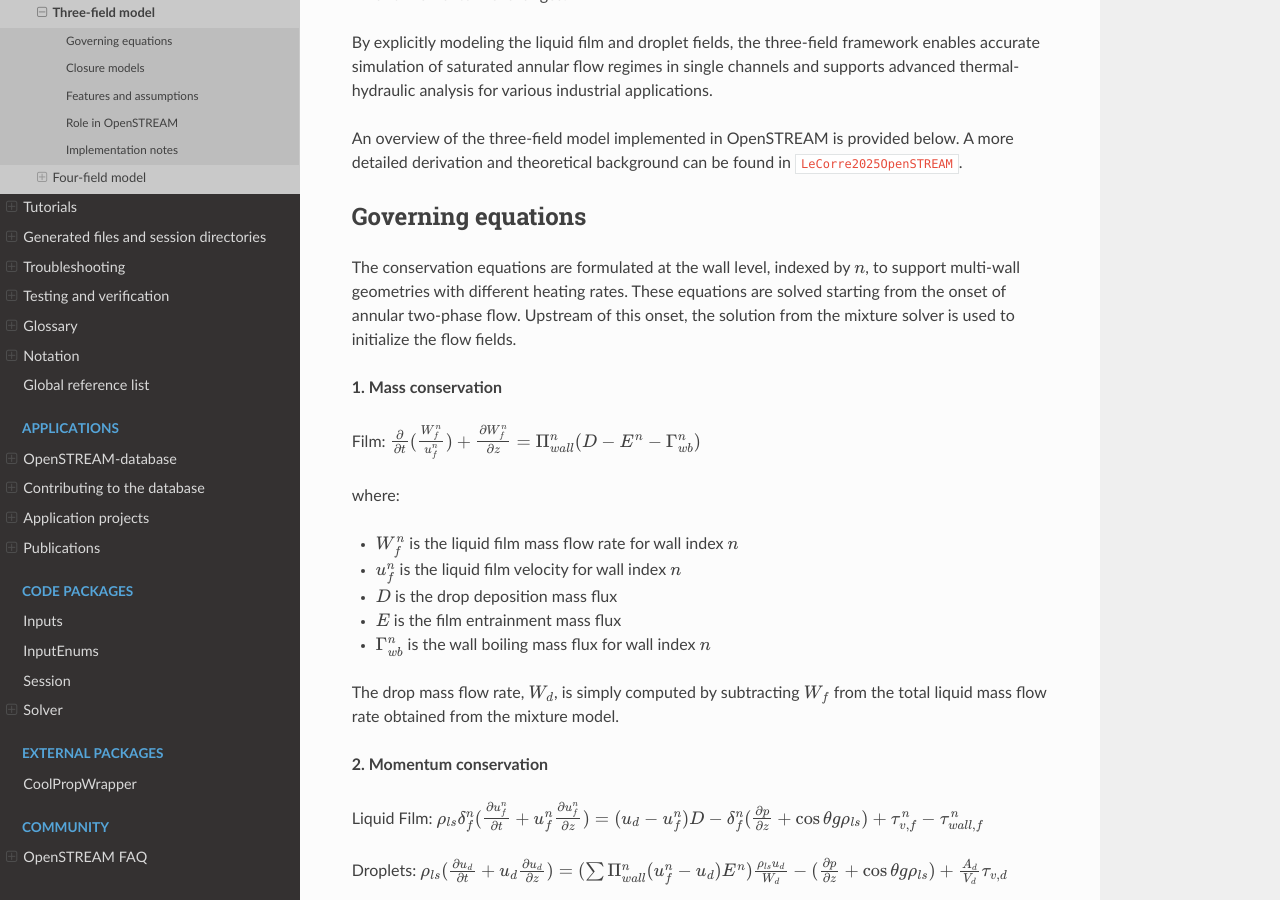
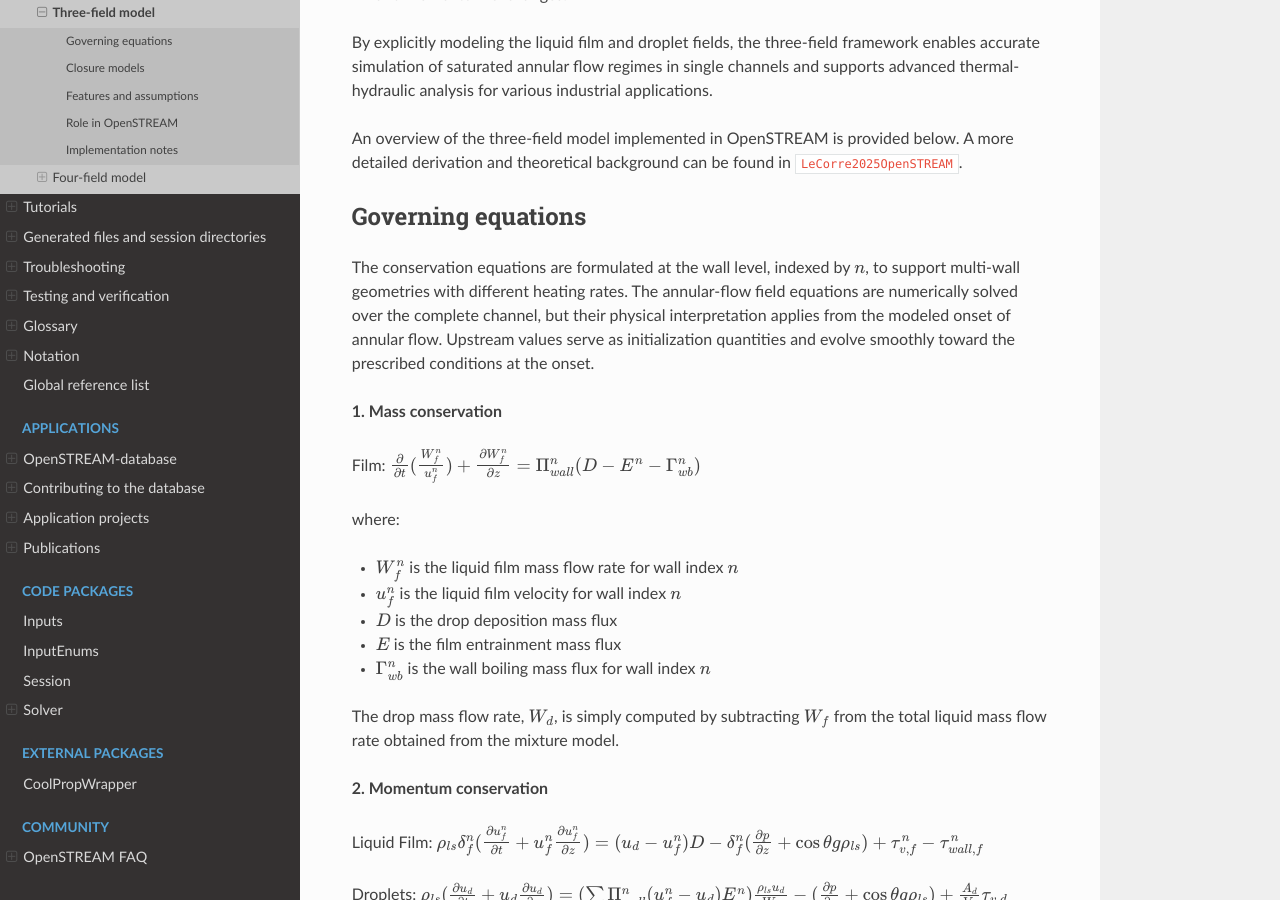
Before and after one commit to OpenSTREAM-solvers/openstream, a Sphinx documentation site: the page built from docs/source/Guides/theory/ThreeField_Model_Theory.rst, in a window 1280 px wide and 900 px high, scrolled down 760 px. Built offline with Sphinx 7.4.7 and the Read the Docs theme 3.1.0, drawn with Linux system fonts in a browser that asks for light colours; cross-references to code outside the pages are shown as plain code.

Commit message:
docs(theory): clarify annular-field solution domain

```diff
--- a/docs/source/Guides/theory/FourField_Model_Theory.rst
+++ b/docs/source/Guides/theory/FourField_Model_Theory.rst
@@ -27,7 +27,7 @@ An overview of the four-field model implemented in OpenSTREAM is provided below.
 Governing equations
 -------------------
 
-The conservation equations are formulated at the wall level, indexed by :math:`n`, to support multi-wall geometries with different heating rates. These equations are solved starting from the onset of annular two-phase flow. Upstream of this onset, the solution from the mixture solver is used to initialize the flow fields.
+The conservation equations are formulated at the wall level, indexed by :math:`n`, to support multi-wall geometries with different heating rates. The annular-flow field equations are numerically solved over the complete channel, but their physical interpretation applies from the modeled onset of annular flow. Upstream values serve as initialization quantities and evolve smoothly toward the prescribed conditions at the onset.
 
 **1. Mass conservation**
 
--- a/docs/source/Guides/theory/ThreeField_Model_Theory.rst
+++ b/docs/source/Guides/theory/ThreeField_Model_Theory.rst
@@ -27,7 +27,7 @@ An overview of the three-field model implemented in OpenSTREAM is provided below
 Governing equations
 -------------------
 
-The conservation equations are formulated at the wall level, indexed by :math:`n`, to support multi-wall geometries with different heating rates. These equations are solved starting from the onset of annular two-phase flow. Upstream of this onset, the solution from the mixture solver is used to initialize the flow fields.
+The conservation equations are formulated at the wall level, indexed by :math:`n`, to support multi-wall geometries with different heating rates. The annular-flow field equations are numerically solved over the complete channel, but their physical interpretation applies from the modeled onset of annular flow. Upstream values serve as initialization quantities and evolve smoothly toward the prescribed conditions at the onset.
 
 **1. Mass conservation**
 
```
